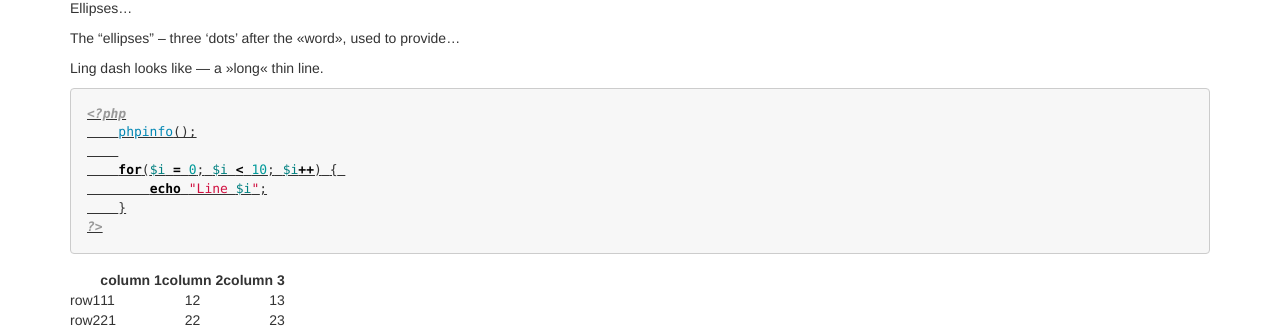
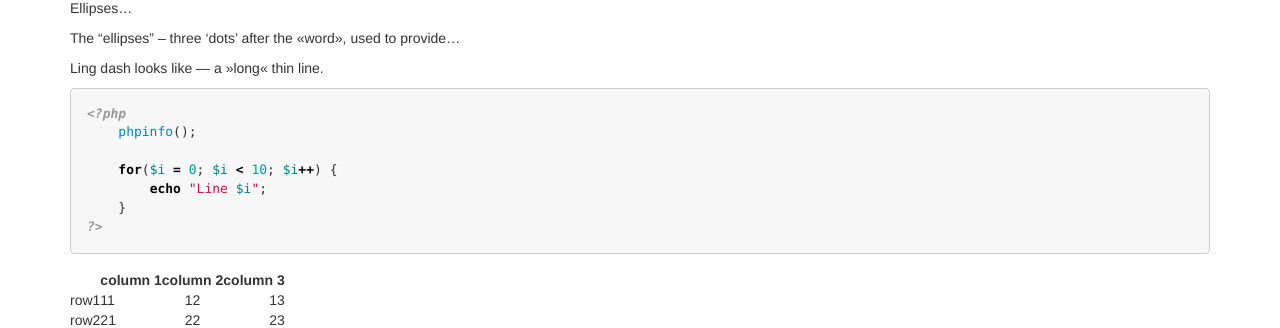
Before and after one commit to alsii/alsii.github.io, a Jekyll site: the page built from l1.md, in a window 1280 px wide. Shown: the part 155-483 px from the top of the page. Built offline with Jekyll 4.4.1, drawn with Linux system fonts in a browser that asks for light colours; Markdown is read by kramdown in place of the engine named in the settings.

Commit message:
Update github.css

```diff
--- a/css/github.css
+++ b/css/github.css
@@ -1,5 +1,5 @@
 .hll { background-color: #ffffcc }
-pre { font-family: Consolas, "Liberation Mono", Menlo, Courier, monospace; text-decoration: underline }
+pre { font-family: Consolas, "Liberation Mono", Menlo, Courier, monospace; }
 .highlight { margin-bottom: 16px }
 .highlight pre {
    background-color: #f7f7f7; padding: 16px; overflow: auto;
```
